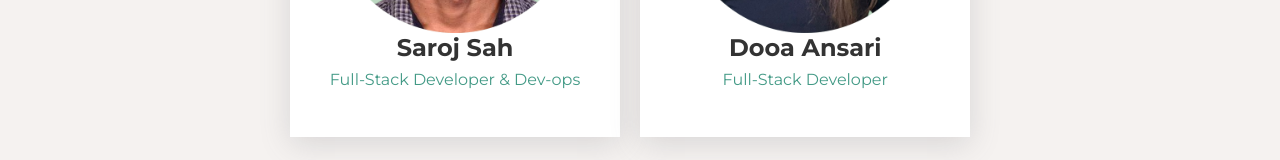
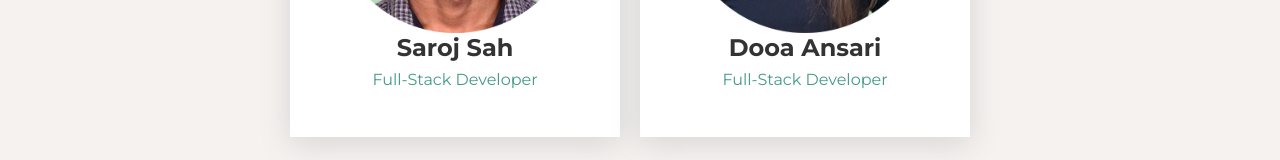
Before and after one commit to saroj2053/web-wizards, a React (Vite) app: page / in a window 1280 px wide. Shown: the part 1873-2033 px from the top of the page. Built offline with nearby package versions, Linux system fonts and the light colour scheme.

Commit message:
profile designation changed

```diff
--- a/src/components/TeamInfo/TeamInfo.jsx
+++ b/src/components/TeamInfo/TeamInfo.jsx
@@ -118,9 +118,7 @@ const TeamInfo = () => {
               <img src={profileImageFour} alt="" />
             </div>
             <h2 className={styles.profileName}>Saroj Sah</h2>
-            <h4 className={styles.profileDesignation}>
-              Full-Stack Developer & Dev-ops
-            </h4>
+            <h4 className={styles.profileDesignation}>Full-Stack Developer</h4>
             <div className={styles.overlay__containerContents}>
               <div className={styles.aboutProfile}>
                 <p>
```
